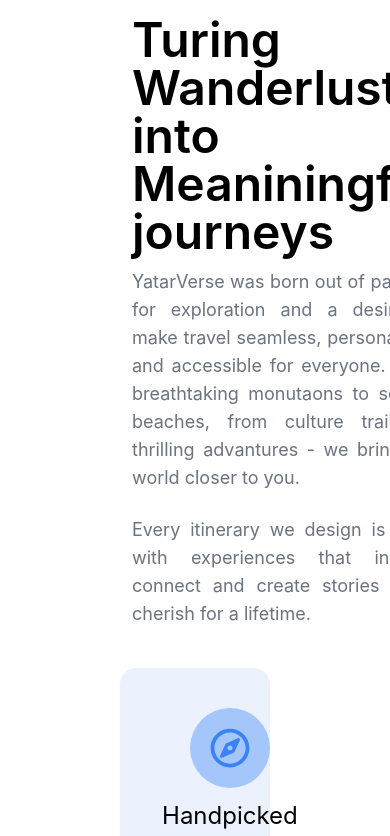
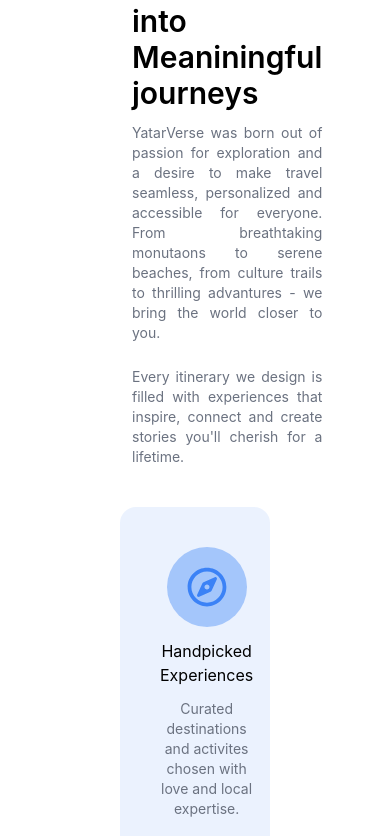
Before and after one commit to Parvesh835/YatraVerse, a React (Vite) app in the folder Frontend/: page /about in a window 390 px wide. Shown: the part 887-1723 px from the top of the page. Built offline with nearby package versions, Linux system fonts and the light colour scheme.

Commit message:
responsive thrid section of aboout page

```diff
--- a/Frontend/src/Components/About.jsx
+++ b/Frontend/src/Components/About.jsx
@@ -106,9 +106,9 @@ const About = () => {
         <img src={AboutImg1} alt='Hiking Image ' className='w-150 rounded-2xl'/>
         <div className='flex flex-col justify-start items-start gap-3 pl-3'>
           <h3 className='text-[#3B82F6] font-semibold'>OUR STORY</h3>
-          <h1 className='text-5xl font-semibold'>Turing Wanderlust into Meaniningful journeys</h1>
-          <p className='text-lg text-[#6B7280] text-justify pb-3'>YatarVerse was born out of passion for exploration and a desire to make travel seamless, personalized and accessible for everyone. From breathtaking monutaons to serene beaches, from culture trails to thrilling advantures - we bring the world closer to you.</p>
-          <p className='text-lg text-[#6B7280] text-justify'>Every itinerary we design is filled with experiences that inspire, connect and create stories you'll cherish for a lifetime.</p>
+          <h1 className='text-5xl font-semibold max-md:text-3xl'>Turing Wanderlust into Meaniningful journeys</h1>
+          <p className='text-lg text-[#6B7280] text-justify pb-3 max-md:text-sm'>YatarVerse was born out of passion for exploration and a desire to make travel seamless, personalized and accessible for everyone. From breathtaking monutaons to serene beaches, from culture trails to thrilling advantures - we bring the world closer to you.</p>
+          <p className='text-lg text-[#6B7280] text-justify max-md:text-sm'>Every itinerary we design is filled with experiences that inspire, connect and create stories you'll cherish for a lifetime.</p>
         </div>
       </div>
 
@@ -120,14 +120,14 @@ const About = () => {
               <div className='w-20 h-20 rounded-full bg-[#3B82F6]/40 flex justify-center items-center'>
                   <iteams.icon size={40} color='#3B82F6' />
               </div>
-              <h1 className='text-2xl'>{iteams.heading}</h1>
-              <p className='text-lg text-[#6B7280]'>{iteams.details}</p>
+              <h1 className='text-2xl max-md:text-base'>{iteams.heading}</h1>
+              <p className='text-lg text-[#6B7280] max-md:text-sm'>{iteams.details}</p>
             </div>
           )}
           </div>
       </div>
       {/* Thrid Section */}
-      <div className='flex flex-row  items-center justify-center gap-30 bg-center bg-no-repeat bg-cover w-full '
+      <div className='flex flex-row  items-center justify-center gap-30 bg-center bg-no-repeat bg-cover w-full max-md:flex-col max-md:gap-10 '
         style={{ backgroundImage: `linear-gradient(to right, rgba(17,24,39,0.9), rgba(107,114,128,0.6)), url(${About_Thridsectionbg})` }}>
 
 
```
